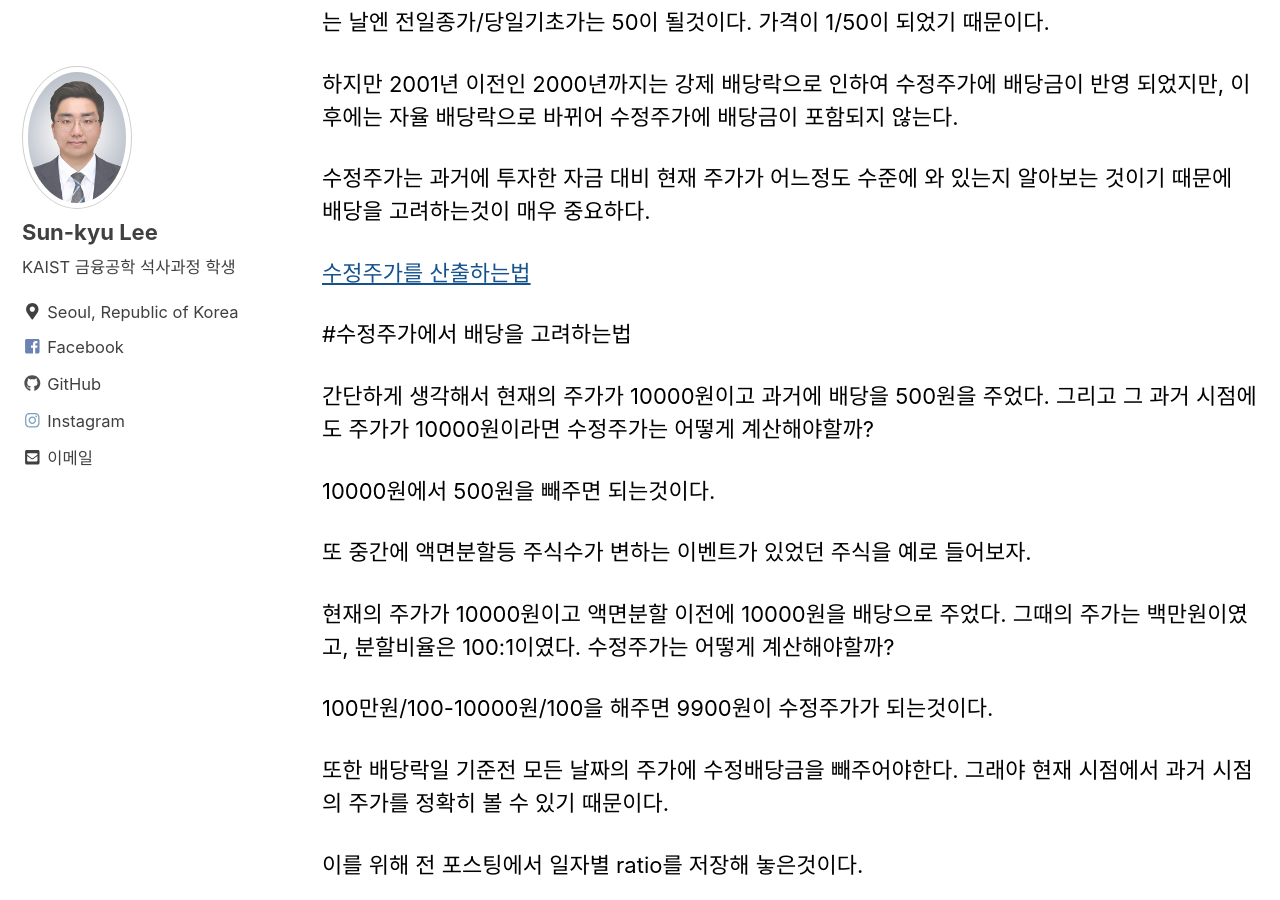
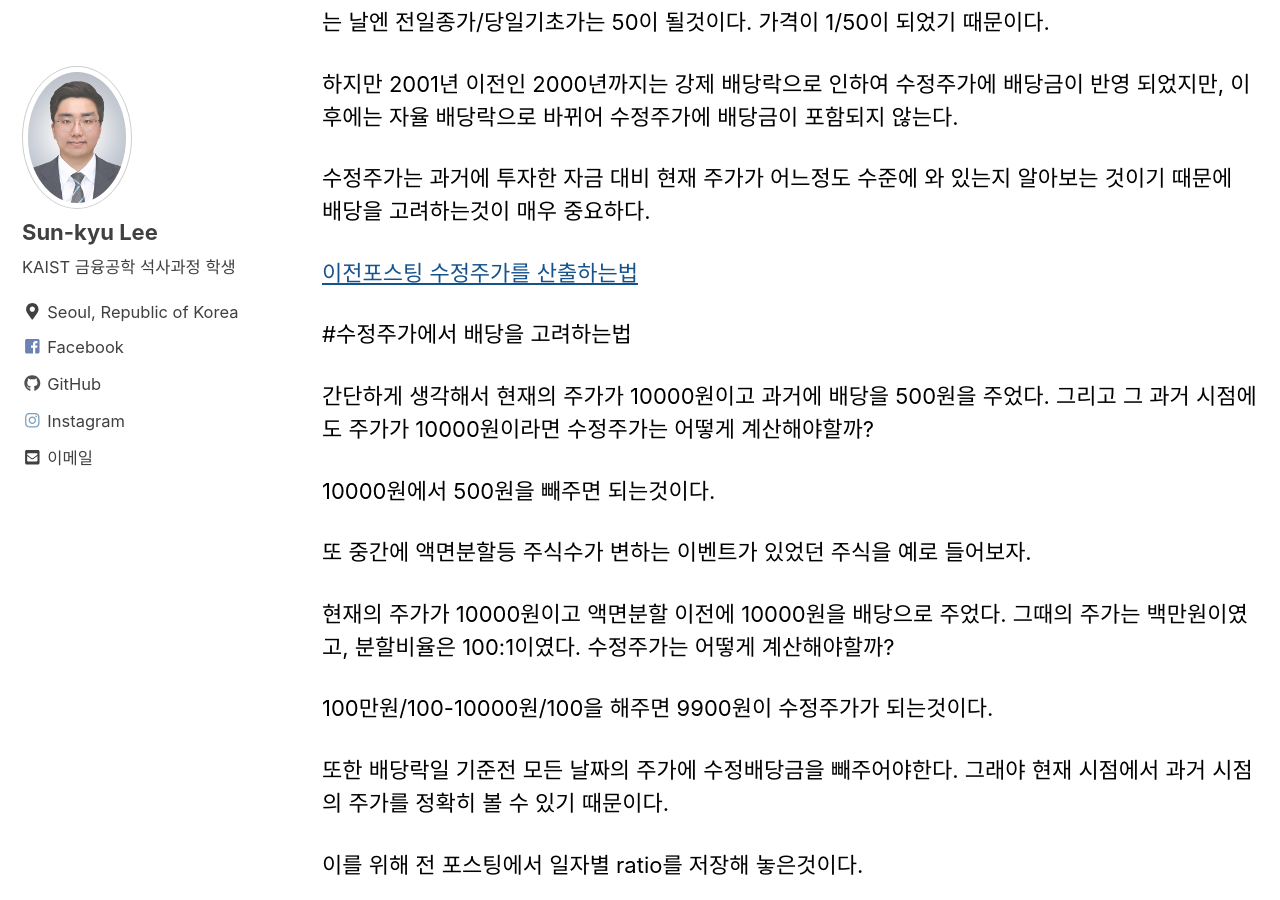
Before and after one commit to leesunkyu94/leesunkyu94.github.io, a Jekyll site: the page built from _posts/make_data/2021-01-03-make_adj_data_after_div.md, in a window 1280 px wide and 900 px high, scrolled down 501 px. Built offline with Jekyll 4.4.1, drawn with Linux system fonts in a browser that asks for light colours; cached includes are drawn as plain includes; comment, search, counter and statistics services are not loaded.

Commit message:
Update 2021-01-03-make_adj_data_after_div.md

```diff
--- a/_posts/make_data/2021-01-03-make_adj_data_after_div.md
+++ b/_posts/make_data/2021-01-03-make_adj_data_after_div.md
@@ -15,7 +15,7 @@ categories:
 
 수정주가는 과거에 투자한 자금 대비 현재 주가가 어느정도 수준에 와 있는지 알아보는 것이기 때문에 배당을 고려하는것이 매우 중요하다.
 
-[수정주가를 산출하는법](https://leesunkyu94.github.io/data%20%EB%A7%8C%EB%93%A4%EA%B8%B0/make_adj_data/)
+[이전포스팅 수정주가를 산출하는법](https://leesunkyu94.github.io/data%20%EB%A7%8C%EB%93%A4%EA%B8%B0/make_adj_data/)
 
 
 
@@ -98,6 +98,7 @@ SK텔레콤은 1995년 5월8일 기준 -121271원을 투자하면 2020년12월24
 위의 데이터를 받고 싶은 사람은 아래 링크 클릭
 
 [1995년5월8일~2020년12월24일 코스피 코스닥 전종목 수정주가 배당미포함](https://drive.google.com/file/d/1aIdjnUl1aRW7xbAhYtf_756Zy5LUO4Yq/view?usp=sharing)
+
 [1995년5월8일~2020년12월24일 코스피 코스닥 전종목 수정주가 배당포함](https://drive.google.com/file/d/1EGsdhcyYXXlU7w74TyXICzRn02YkbKC-/view?usp=sharing)
 
 
```
